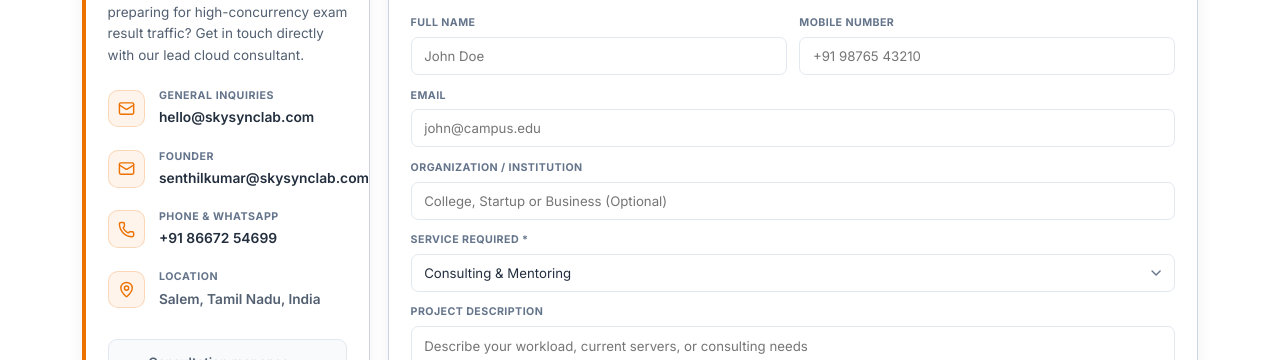
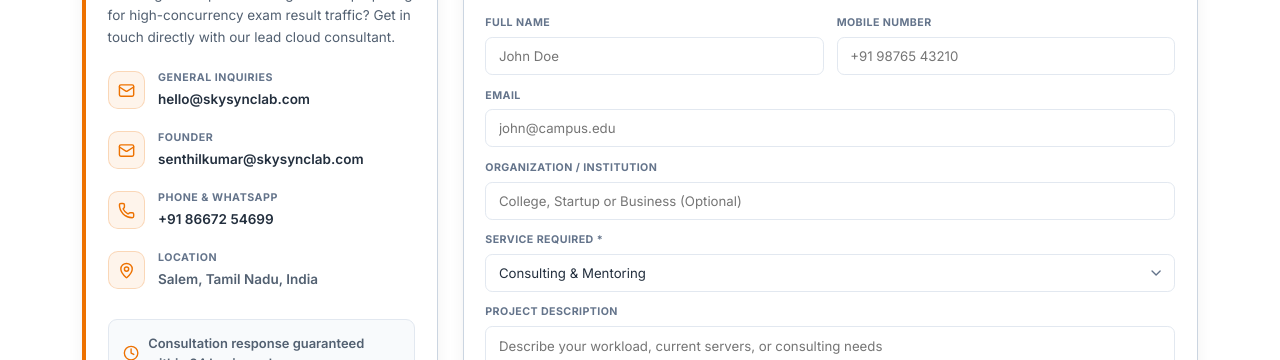
Before and after one commit to SENTHIL-NETXYPER/Skysync, a React (Vite) app: page / in a window 1280 px wide. Shown: the part 6528-6888 px from the top of the page. Built offline with nearby package versions, Linux system fonts and the light colour scheme; no server answers.

Commit message:
fix(contact): expand left column width and add wordbreak to give senthilkumar@skysynclab.com ample margin

```diff
--- a/src/components/Contact.tsx
+++ b/src/components/Contact.tsx
@@ -73,14 +73,14 @@
       <style>{`
         .contact-grid-layout {
           display: grid;
-          grid-template-columns: minmax(260px, 320px) 1fr;
-          gap: 20px;
+          grid-template-columns: minmax(340px, 395px) 1fr;
+          gap: 28px;
           align-items: stretch;
         }
-        @media (max-width: 860px) {
+        @media (max-width: 900px) {
           .contact-grid-layout {
             grid-template-columns: 1fr;
-            gap: 20px;
+            gap: 24px;
           }
         }
       `}</style>
@@ -91,7 +91,7 @@
           backgroundColor: '#FFFFFF',
           borderRadius: '16px',
           border: '1.5px solid #CBD5E1',
-          padding: '24px',
+          padding: '28px 24px',
           boxShadow: '0 4px 18px rgba(15, 23, 42, 0.06)',
           borderLeft: '5px solid #ED7100',
           display: 'flex',
@@ -112,7 +112,7 @@
               style={{
                 display: 'flex',
                 alignItems: 'center',
-                gap: '15px',
+                gap: '14px',
                 color: '#232F3E',
                 textDecoration: 'none',
                 fontWeight: 600,
@@ -135,11 +135,11 @@
               }}>
                 <Mail size={19} />
               </div>
-              <div style={{ display: 'flex', flexDirection: 'column' }}>
+              <div style={{ display: 'flex', flexDirection: 'column', minWidth: 0 }}>
                 <span style={{ fontSize: '0.74rem', textTransform: 'uppercase', letterSpacing: '0.05em', color: '#64748B', fontWeight: 700, marginBottom: '3px' }}>
                   General Inquiries
                 </span>
-                <span style={{ fontSize: '0.96rem' }}>hello@skysynclab.com</span>
+                <span style={{ fontSize: '0.94rem', wordBreak: 'break-all' }}>hello@skysynclab.com</span>
               </div>
             </a>
 
@@ -148,7 +148,7 @@
               style={{
                 display: 'flex',
                 alignItems: 'center',
-                gap: '15px',
+                gap: '14px',
                 color: '#232F3E',
                 textDecoration: 'none',
                 fontWeight: 600,
@@ -171,11 +171,11 @@
               }}>
                 <Mail size={19} />
               </div>
-              <div style={{ display: 'flex', flexDirection: 'column' }}>
+              <div style={{ display: 'flex', flexDirection: 'column', minWidth: 0 }}>
                 <span style={{ fontSize: '0.74rem', textTransform: 'uppercase', letterSpacing: '0.05em', color: '#64748B', fontWeight: 700, marginBottom: '3px' }}>
                   Founder
                 </span>
-                <span style={{ fontSize: '0.96rem' }}>senthilkumar@skysynclab.com</span>
+                <span style={{ fontSize: '0.94rem', wordBreak: 'break-all' }}>senthilkumar@skysynclab.com</span>
               </div>
             </a>
 
@@ -184,7 +184,7 @@
               style={{
                 display: 'flex',
                 alignItems: 'center',
-                gap: '15px',
+                gap: '14px',
                 color: '#232F3E',
                 textDecoration: 'none',
                 fontWeight: 600,
@@ -207,15 +207,15 @@
               }}>
                 <Phone size={19} />
               </div>
-              <div style={{ display: 'flex', flexDirection: 'column' }}>
+              <div style={{ display: 'flex', flexDirection: 'column', minWidth: 0 }}>
                 <span style={{ fontSize: '0.74rem', textTransform: 'uppercase', letterSpacing: '0.05em', color: '#64748B', fontWeight: 700, marginBottom: '3px' }}>
                   Phone & WhatsApp
                 </span>
-                <span style={{ fontSize: '0.96rem' }}>+91 86672 54699</span>
+                <span style={{ fontSize: '0.94rem' }}>+91 86672 54699</span>
               </div>
             </a>
 
-            <div style={{ display: 'flex', alignItems: 'center', gap: '15px' }}>
+            <div style={{ display: 'flex', alignItems: 'center', gap: '14px' }}>
               <div style={{
                 width: '42px',
                 height: '42px',
@@ -230,11 +230,11 @@
               }}>
                 <MapPin size={19} />
               </div>
-              <div style={{ display: 'flex', flexDirection: 'column' }}>
+              <div style={{ display: 'flex', flexDirection: 'column', minWidth: 0 }}>
                 <span style={{ fontSize: '0.74rem', textTransform: 'uppercase', letterSpacing: '0.05em', color: '#64748B', fontWeight: 700, marginBottom: '3px' }}>
                   Location
                 </span>
-                <span style={{ color: '#526071', fontSize: '0.95rem', fontWeight: 600 }}>Salem, Tamil Nadu, India</span>
+                <span style={{ color: '#526071', fontSize: '0.94rem', fontWeight: 600 }}>Salem, Tamil Nadu, India</span>
               </div>
             </div>
           </div>
```
